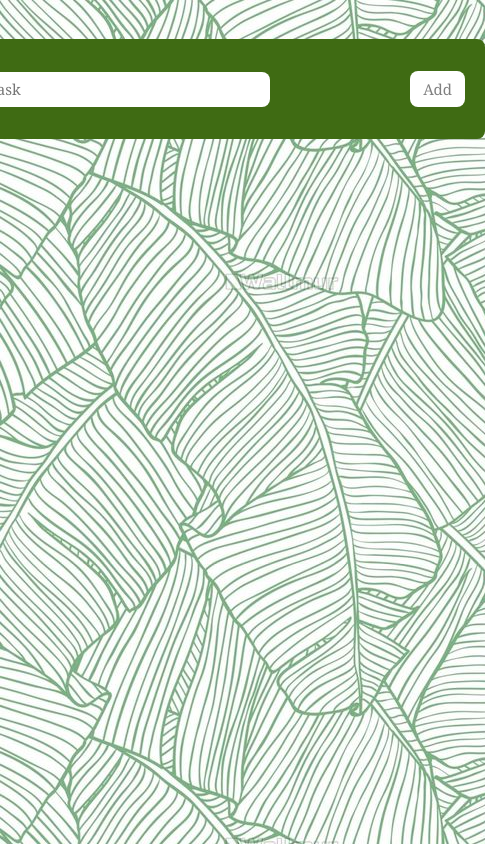
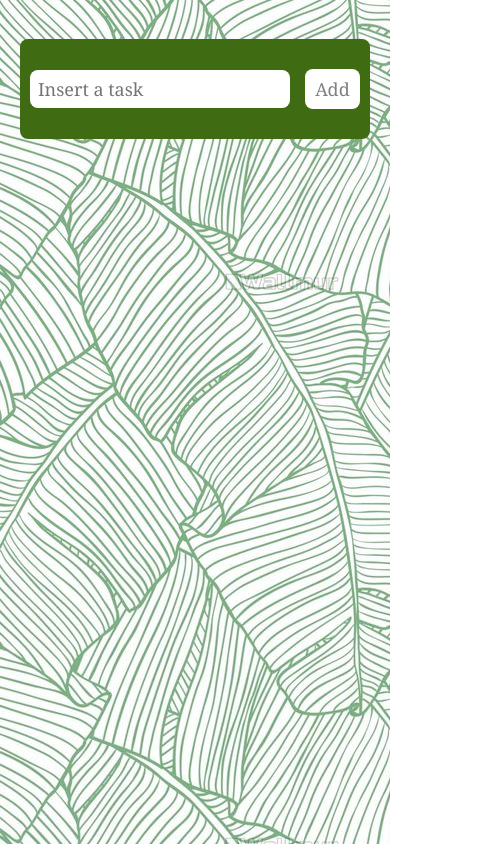
Before and after one commit to Camilatavaresg/to-do-list, a plain HTML site: page index.html in a window 390 px wide. Shown: the whole page, 485 px wide, since content can reach past the window. Drawn offline with Linux system fonts and the light colour scheme.

Commit message:
responsivity

```diff
--- a/style.css
+++ b/style.css
@@ -80,3 +80,45 @@ span {
      text-decoration: line-through;
 
 }
+
+@media screen and (max-width:600px) {
+
+     .container {
+          max-width: 425px;
+          font-size: 19px;
+     }
+
+     .tasks {
+          max-width: 425px;
+     }
+
+     span {
+          font-size: 20px;
+     }
+
+     input {
+          width: 290px;
+          font-size: 18px;
+     }
+
+     button {
+          font-size: 18px;
+     }
+}
+
+@media screen and (max-width:435px) {
+     .container {
+          max-width: 350px;
+          padding: 10px;
+     }
+
+     .tasks {
+          max-width: 350px;
+     }
+
+     input {
+          width: 260px;
+          height: 38px;
+
+     }
+}
```
